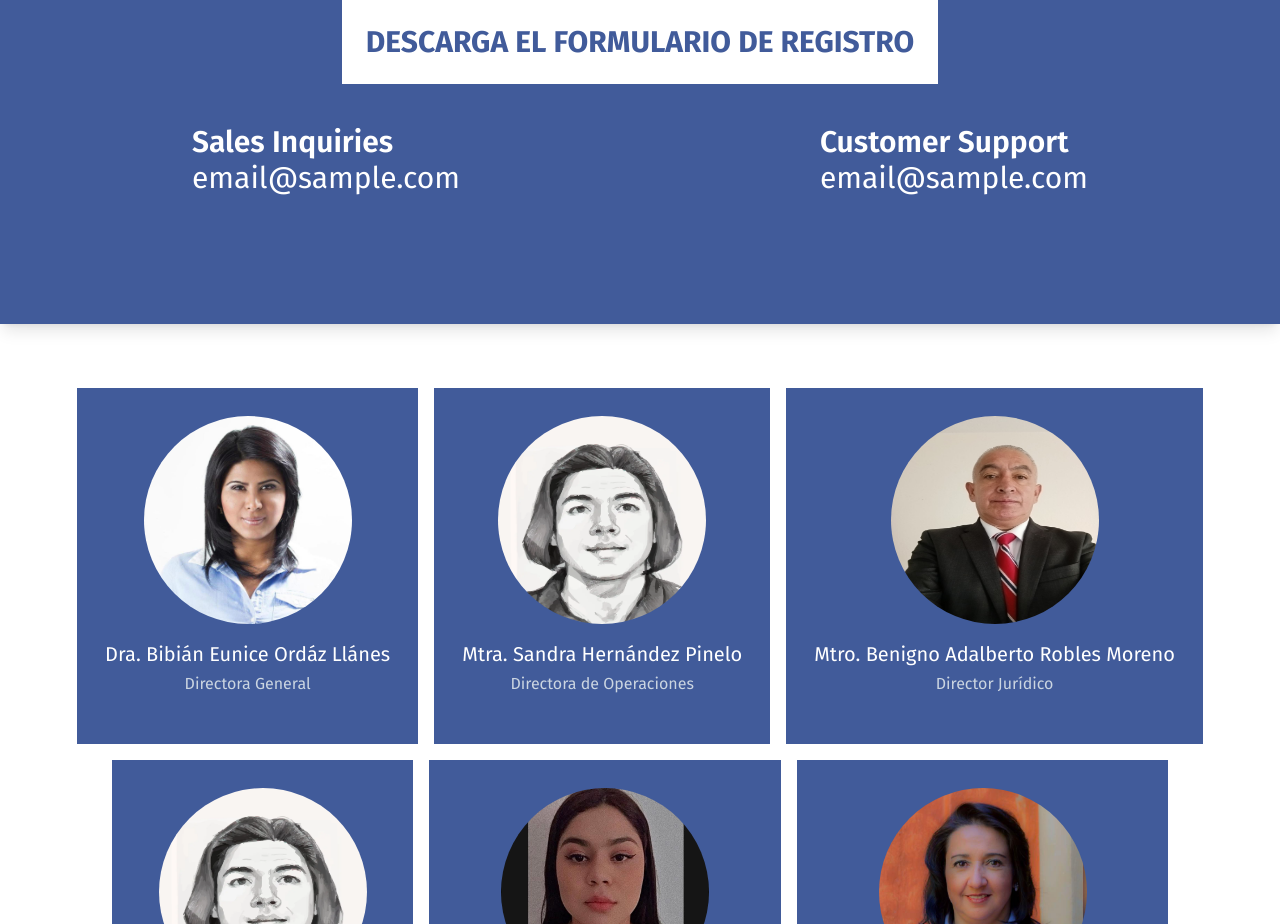
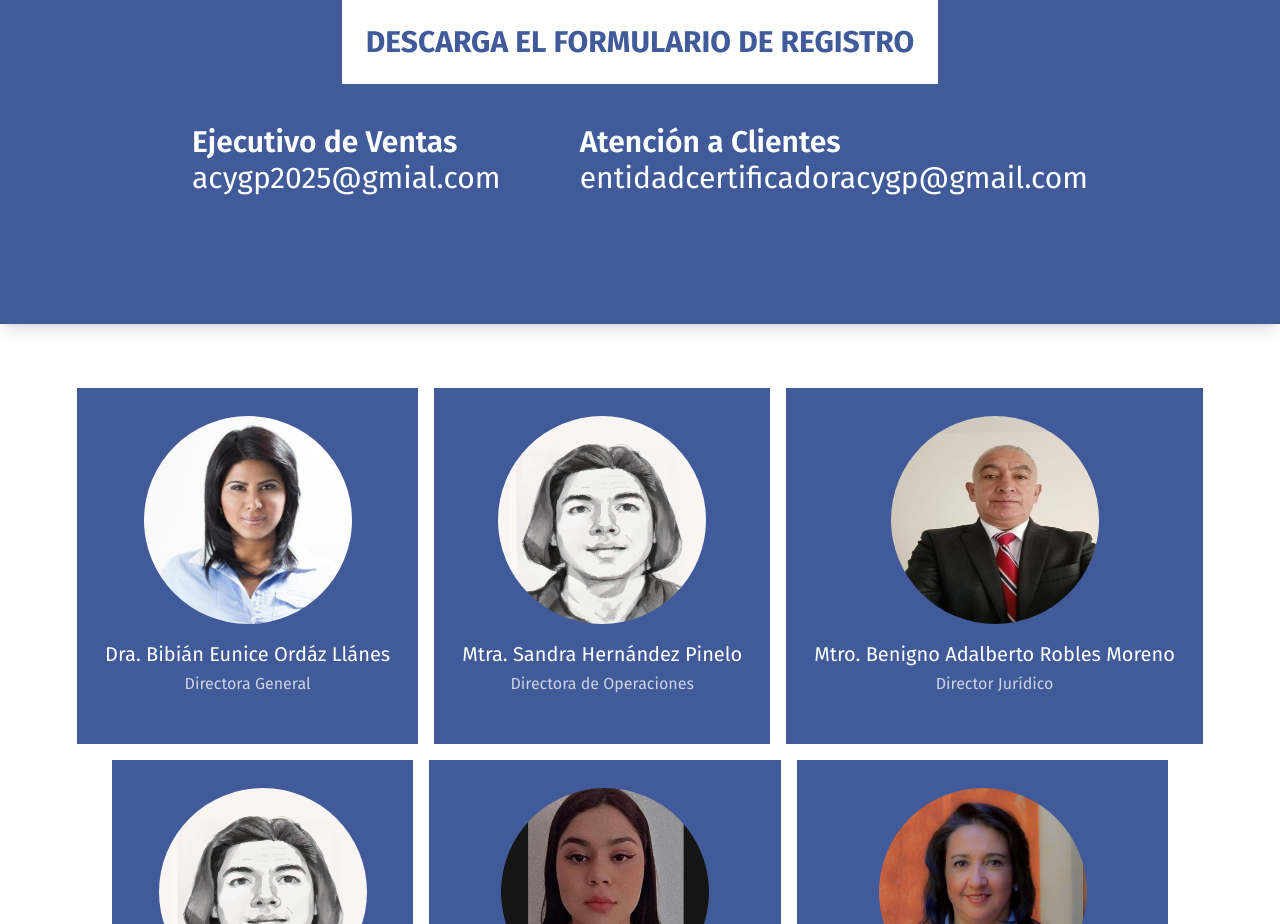
Before and after one commit to figuitiko/acygp, a Next.js app: page /about in a window 1280 px wide. Shown: the part 2520-3444 px from the top of the page. Built offline with nearby package versions, Linux system fonts and the light colour scheme.

Commit message:
feat: update contact information for sales and customer support

```diff
--- a/src/app/about/constants.ts
+++ b/src/app/about/constants.ts
@@ -84,8 +84,11 @@ export const SECTION_INFO_2 = {
   CTA: {
     headingCTA: "DESCARGA EL FORMULARIO DE REGISTRO",
     itemsCTA: [
-      { title: "Sales Inquiries", email: "email@sample.com" },
-      { title: "Customer Support", email: "email@sample.com" },
+      { title: "Ejecutivo de Ventas", email: "acygp2025@gmial.com" },
+      {
+        title: "Atención a Clientes",
+        email: "entidadcertificadoracygp@gmail.com",
+      },
     ],
   },
 };
```
